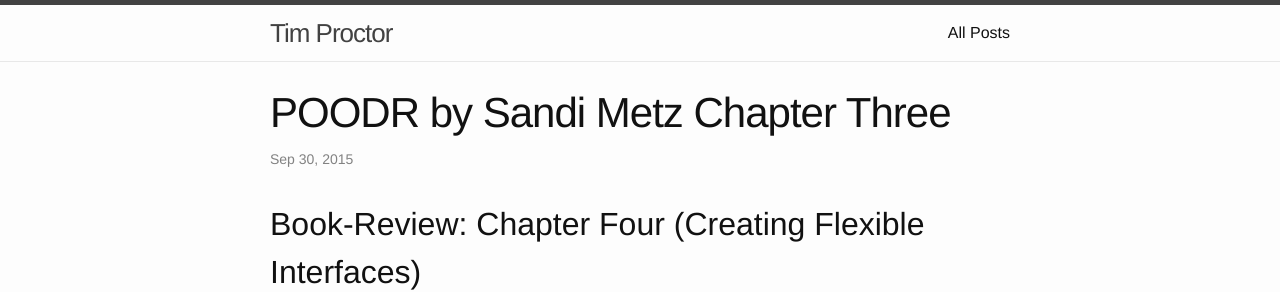
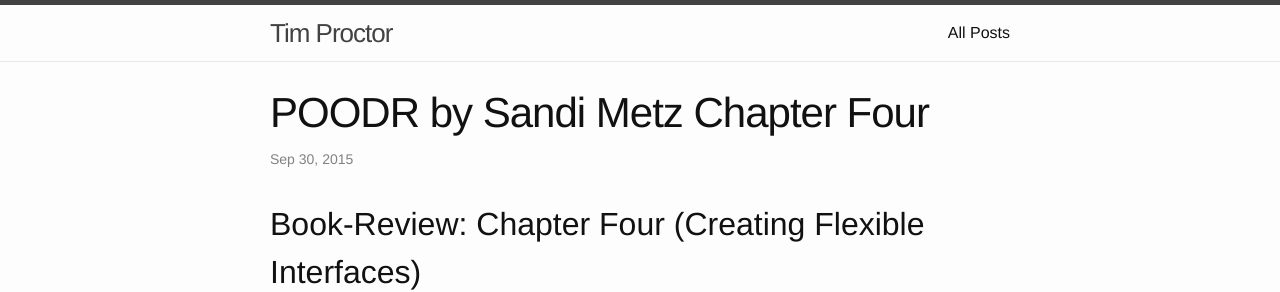
Before and after one commit to timproctor/timproctor.github.io, a Jekyll site: the page built from _posts/2015-09-30-poodr-ch-4-by-sandy-metz.markdown, in a window 1280 px wide and 900 px high. Shown: the top 292 px of the window. Built offline with Jekyll 4.4.1, drawn with Linux system fonts in a browser that asks for light colours.

```diff
--- a/_posts/2015-09-30-poodr-ch-4-by-sandy-metz.markdown
+++ b/_posts/2015-09-30-poodr-ch-4-by-sandy-metz.markdown
@@ -1,6 +1,6 @@
 ---
 layout: post
-title: "POODR by Sandi Metz Chapter Three"
+title: "POODR by Sandi Metz Chapter Four"
 date: 2015-09-30 12:57:12 -0600
 categories: ruby rails
 ---
```
Also changed, not shown: assets/images/chapter4_3.png, assets/images/chapter4_4.png, assets/images/chapter4_5.png.
